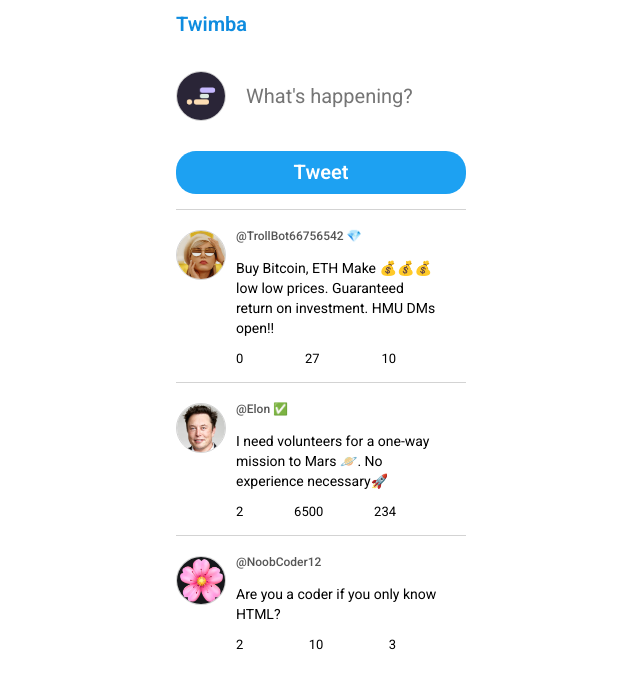
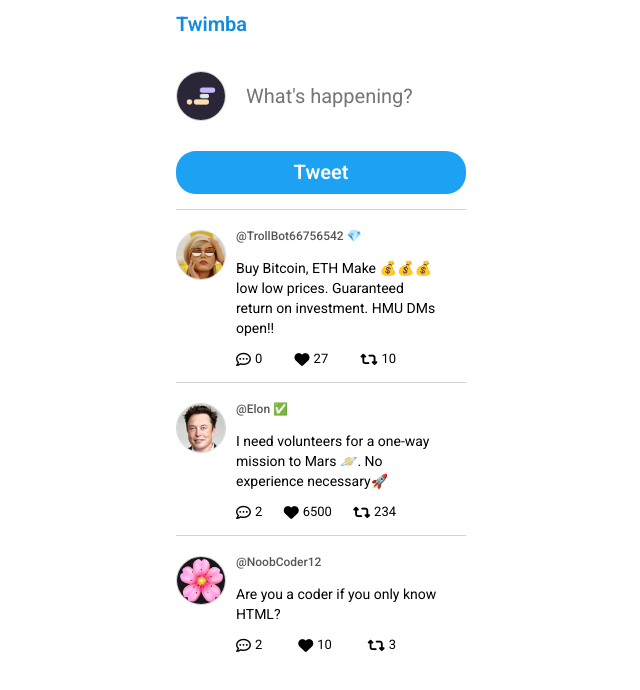
Before and after one commit to darissthedev/twitterMockProject, a plain HTML site: page twitterMockProject/index.html in a window 1280 px wide. Shown: the whole page, without its empty margins (319-959 px from the left). Drawn offline with nearby package versions, Linux system fonts and the light colour scheme.

Commit message:
Adding icons
Adding link to html for fa icons. Updating js with icons

```diff
--- a/twitterMockProject/index.html
+++ b/twitterMockProject/index.html
@@ -3,6 +3,8 @@
 <head><link rel="stylesheet" href="https://cdnjs.cloudflare.com/ajax/libs/normalize/8.0.1/normalize.css">
 	<!-- CSS -->
 	<link rel="stylesheet" href="index.css">
+	<!-- Font Awesome -->
+	<link rel="stylesheet" href="https://cdnjs.cloudflare.com/ajax/libs/font-awesome/6.2.0/css/all.min.css" integrity="sha512-xh6O/CkQoPOWDdYTDqeRdPCVd1SpvCA9XXcUnZS2FmJNp1coAFzvtCN9BmamE+4aHK8yyUHUSCcJHgXloTyT2A==" crossorigin="anonymous" referrerpolicy="no-referrer" />
 	<!-- Google Fonts -->
 	<link rel="preconnect" href="https://fonts.googleapis.com">
 	<link rel="preconnect" href="https://fonts.gstatic.com" crossorigin>
--- a/twitterMockProject/index.js
+++ b/twitterMockProject/index.js
@@ -20,12 +20,15 @@ function getFeedHtml(){
             <p class="tweet-text">${tweet.tweetText}</p>
             <div class="tweet-details">
                 <span class="tweet-detail">
+                <i class="fa-regular fa-comment-dots"></i>
                     ${tweet.replies.length}
                 </span>
                 <span class="tweet-detail">
+                <i class="fa-solid fa-heart"></i>
                     ${tweet.likes}
                 </span>
                 <span class="tweet-detail">
+                <i class="fa-solid fa-retweet"></i>
                     ${tweet.retweets}
                 </span>
                     </div>
```
